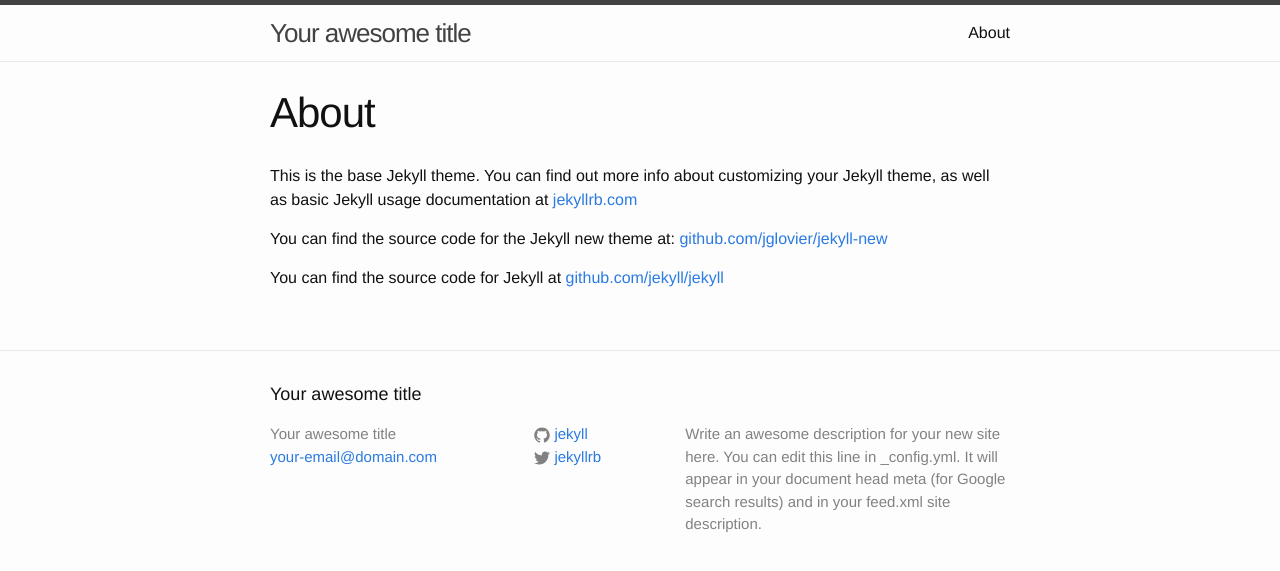
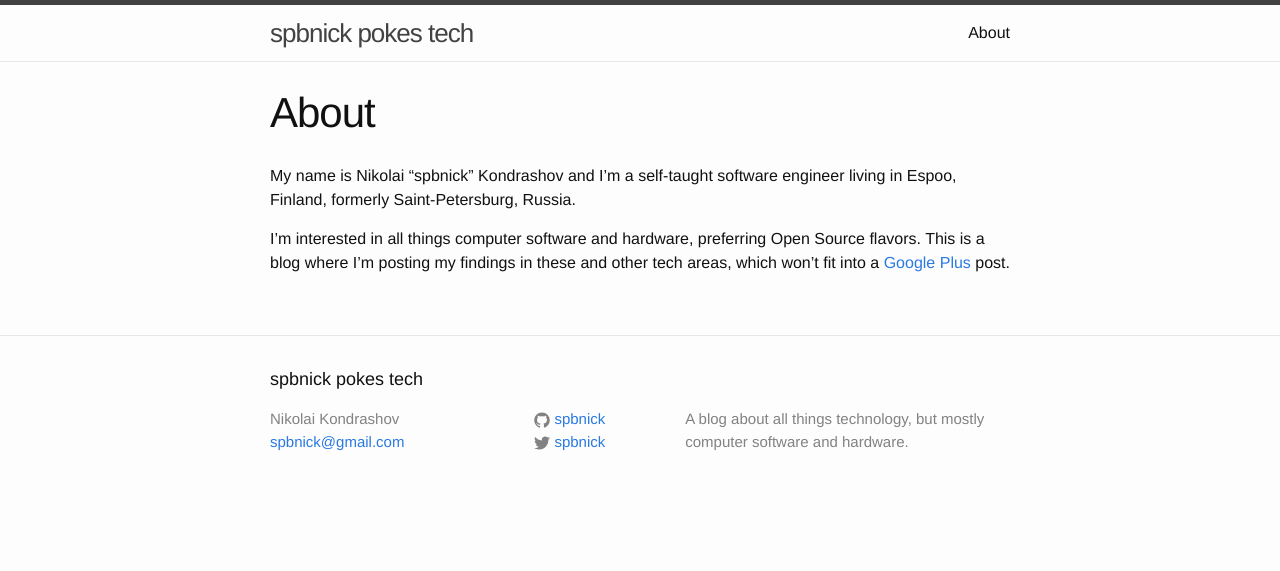
Before and after one commit to spbnick/spbnick.github.io, a Jekyll site: the page built from about.md, in a window 1280 px wide. Shown: the top 571 px of the page. Built offline with Jekyll 4.4.1, drawn with Linux system fonts in a browser that asks for light colours.

Commit message:
Personalize

```diff
--- a/_config.yml
+++ b/_config.yml
@@ -1,14 +1,14 @@
 # Site settings
-title: Your awesome title
-email: your-email@domain.com
+title: spbnick pokes tech
+name: Nikolai Kondrashov
+email: spbnick@gmail.com
 description: > # this means to ignore newlines until "baseurl:"
-  Write an awesome description for your new site here. You can edit this
-  line in _config.yml. It will appear in your document head meta (for
-  Google search results) and in your feed.xml site description.
+    A blog about all things technology, but mostly computer software and
+    hardware.
 baseurl: "" # the subpath of your site, e.g. /blog/
-url: "http://yourdomain.com" # the base hostname & protocol for your site
-twitter_username: jekyllrb
-github_username:  jekyll
+url: "http://spbnick.github.io" # the base hostname & protocol for your site
+twitter_username: spbnick
+github_username:  spbnick
 
 # Build settings
 markdown: kramdown
--- a/_includes/footer.html
+++ b/_includes/footer.html
@@ -7,7 +7,7 @@
     <div class="footer-col-wrapper">
       <div class="footer-col  footer-col-1">
         <ul class="contact-list">
-          <li>{{ site.title }}</li>
+          <li>{{ site.name }}</li>
           <li><a href="mailto:{{ site.email }}">{{ site.email }}</a></li>
         </ul>
       </div>
--- a/about.md
+++ b/about.md
@@ -3,9 +3,11 @@ layout: page
 title: About
 permalink: /about/
 ---
+My name is Nikolai "spbnick" Kondrashov and I'm a self-taught software
+engineer living in Espoo, Finland, formerly Saint-Petersburg, Russia.
 
-This is the base Jekyll theme. You can find out more info about customizing your Jekyll theme, as well as basic Jekyll usage documentation at [jekyllrb.com](http://jekyllrb.com/)
+I'm interested in all things computer software and hardware, preferring Open
+Source flavors. This is a blog where I'm posting my findings in these and
+other tech areas, which won't fit into a [Google Plus][1] post.
 
-You can find the source code for the Jekyll new theme at: [github.com/jglovier/jekyll-new](https://github.com/jglovier/jekyll-new)
-
-You can find the source code for Jekyll at [github.com/jekyll/jekyll](https://github.com/jekyll/jekyll)
+[1]: https://plus.google.com/+NikolaiKondrashov/posts
```
